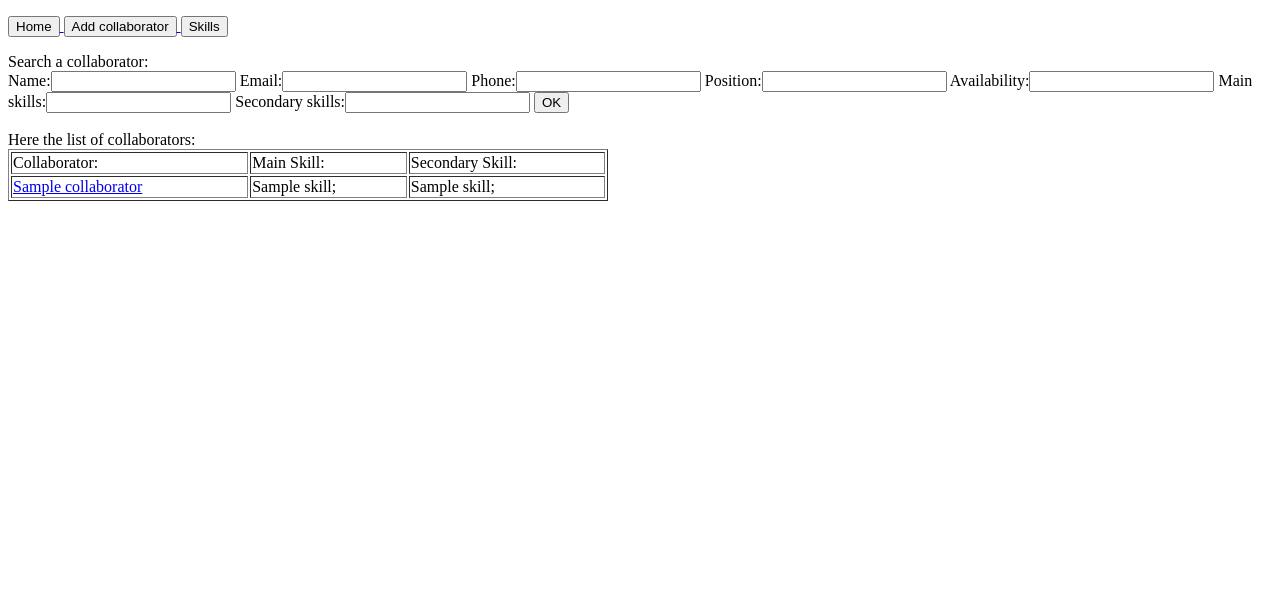
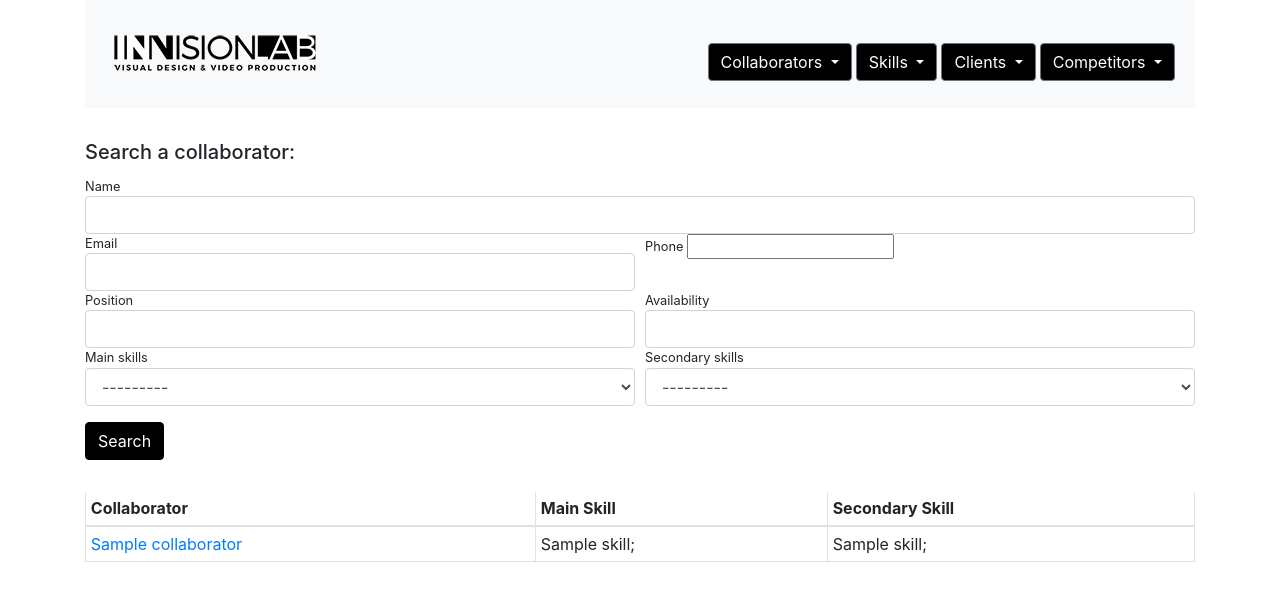
Before and after one commit to robertamangiapane/CRM-InVision-Lab, a Django app: page /collaborators in a window 1280 px wide. Shown: the top 601 px of the page. Run offline with Django 3.2, Linux system fonts and the light colour scheme; tables that the repository leaves empty hold one stand-in row (values such as "Sample post"); some libraries are stand-ins or nearby versions.

Commit message:
added bootstrap style homepage, collaborators index

```diff
--- a/app/crmInvisionLab/collaborator_form.py
+++ b/app/crmInvisionLab/collaborator_form.py
@@ -1,7 +1,7 @@
 from django import forms
 from phonenumber_field.formfields import PhoneNumberField
 
-from .models import Collaborator
+from .models import Collaborator, Skill
 
 
 class AddCollaboratorForm(forms.ModelForm):
@@ -18,10 +18,31 @@ class AddCollaboratorForm(forms.ModelForm):
 
 
 class SearchCollaboratorForm(forms.Form):
-    name = forms.CharField(max_length=200, required=False)
-    email = forms.EmailField(max_length=200, required=False)
-    phone = PhoneNumberField(max_length=200, required=False)
-    position = forms.CharField(max_length=200, required=False)
-    availability = forms.CharField(max_length=200, required=False)
-    main_skills = forms.CharField(max_length=200, required=False)
-    secondary_skills = forms.CharField(max_length=200, required=False)
+    name = forms.CharField(
+        max_length=200,
+        required=False,
+        widget=forms.TextInput(attrs={'class': 'form-control'}))
+    email = forms.EmailField(
+        max_length=200,
+        required=False,
+        widget=forms.TextInput(attrs={'class': 'form-control'}))
+    phone = PhoneNumberField(
+        max_length=200,
+        required=False,
+        widget=forms.TextInput(attrs={'class': 'form-control'}))
+    position = forms.CharField(
+        max_length=200,
+        required=False,
+        widget=forms.TextInput(attrs={'class': 'form-control'}))
+    availability = forms.CharField(
+        max_length=200,
+        required=False,
+        widget=forms.TextInput(attrs={'class': 'form-control'}))
+    main_skills = forms.ModelChoiceField(
+        queryset=Skill.objects.order_by("name"),
+        required=False,
+        widget=forms.Select(attrs={'class': 'form-control'}))
+    secondary_skills = forms.ModelChoiceField(
+        queryset=Skill.objects.order_by("name"),
+        required=False,
+        widget=forms.Select(attrs={'class': 'form-control'}))
--- a/app/crmInvisionLab/filtering_helpers.py
+++ b/app/crmInvisionLab/filtering_helpers.py
@@ -1,3 +1,6 @@
+# from django.db.models import Q
+
+
 def collaborator_filter(filters):
     real_filter = get_real_filter(filters)
     columns = get_columns_dict(real_filter)
@@ -20,7 +23,9 @@ def get_m_to_m_dict(filters):
     m_to_m_dict = {}
     for k, v in dict(filters).items():
         if k == "main_skills" or k == "secondary_skills":
-            m_to_m_dict[k + "__name__contains"] = v
+            if not isinstance(v, type(None)):
+
+                m_to_m_dict.update({k + "__name__contains" : v.name})
 
     return m_to_m_dict
 
@@ -31,3 +36,17 @@ def get_real_filter(filters):
         if filters[k] != "":
             real_filters[k] = v
     return real_filters
+
+
+# def collaborator_filter(filters):
+#     real_filter = get_real_filter(filters)
+#     params = ""
+#     for k, v in dict(real_filter).items():
+#         if k == "main_skills" or k == "secondary_skills" and not isinstance(v, type(None)):
+#             params += ("Q(" + k + "__name_contains = " + v.name + ") | ")
+#         else:
+#             params += ("Q( " + k + "__exact = " + v.name + ") | ")
+#
+#     # params += " Q( " + k + "__exact = " + v.name + ") |"
+#
+#     return params[0:-3]
--- a/app/crmInvisionLab/static/css/stylesheet.css
+++ b/app/crmInvisionLab/static/css/stylesheet.css
@@ -1,13 +1,19 @@
 .d-flex {
-float: right;
-margin-right: 70px;
-margin-top: 25px;
+    margin-top: 1em;
 
 }
 
-body {
-background: no-repeat;
-background-image: url("../images/InvisionLab-Logo.png");
+.logo-home {
+    width: 230px;
+    height: 92px;
+    background: no-repeat;
+    background-image: url("../images/InvisionLab-Logo.png");
+}
+
+.logo-home a {
+    display: block;
+    width: 100%;
+    height: 100%;
 }
 
 .btn-secondary {
@@ -15,3 +21,42 @@ background-image: url("../images/InvisionLab-Logo.png");
     background-color: black;
     border-color: #6c757d;
 }
+
+.content {
+    margin-top: 2em;
+}
+
+.table {
+    margin-top: 2em;
+}
+
+.table td, .table th{
+    border-top: none;
+    border-left: 1px solid #dee2e6;
+    border-right: 1px solid #dee2e6;
+    border-bottom: 1px solid #dee2e6;
+}
+
+.collaborator-name {
+    text-decoration: none;
+}
+
+.collaborator-search {
+    padding: 1em;
+    background-color: #D3D3D3;
+}
+
+.search-form {
+    margin-top: 1em;
+    font-size: 0.8em;
+}
+
+.search-form .form-group {
+    margin-bottom: 0rem;
+}
+
+.search-form .btn {
+    background-color: black;
+    border-color: black;
+    margin-top: 1em;
+}
--- a/app/crmInvisionLab/templates/base.html
+++ b/app/crmInvisionLab/templates/base.html
@@ -10,7 +10,11 @@
     <script src="{% static 'js/bootstrap.bundle.min.js' %}"></script>
 </head>
 <body>
-    {% block menu %}
+<div class="container">
+    <nav class="navbar navbar-light bg-light">
+    <div class="logo-home">
+        <a class="navbar-brand" href="/"></a>
+    </div>
     <div class="d-flex">
         <div class="dropdown mr-1">
             <button type="button" class="btn btn-secondary dropdown-toggle" id="dropdownMenuCollaborator" data-toggle="dropdown" aria-haspopup="true" aria-expanded="false">
@@ -38,10 +42,24 @@
             <div class="dropdown-menu" aria-labelledby="dropdownMenuClients">
                 <a class="dropdown-item" href="/clients">Clients</a>
                 <a class="dropdown-item" href="/clients/add/client">Add a client</a>
+                <a class="dropdown-item" href="#">Search a client</a>
+            </div>
+        </div>
+        <div class="dropdown mr-1">
+            <button type="button" class="btn btn-secondary dropdown-toggle" id="dropdownMenuCompetitors" data-toggle="dropdown" aria-haspopup="true" aria-expanded="false">
+                Competitors
+            </button>
+            <div class="dropdown-menu" aria-labelledby="dropdownMenuCompetitors">
+                <a class="dropdown-item" href="/competitors">Competitors</a>
+                <a class="dropdown-item" href="/competitors/add/competitor">Add a competitor</a>
+                <a class="dropdown-item" href="#">Search a competitor</a>
             </div>
         </div>
     </div>
-    {% endblock %}
-    {% block content %}{% endblock %}
+</nav>
+    <div class="content">
+        {% block content %}{% endblock %}
+    </div>
+    </div>
 </body>
 </html>
--- a/app/crmInvisionLab/templates/crmInvisionLab/collaborators_index.html
+++ b/app/crmInvisionLab/templates/crmInvisionLab/collaborators_index.html
@@ -1,38 +1,22 @@
-<!DOCTYPE html>
-<html lang="en">
-<head>
-    <meta charset="UTF-8">
-    <title>Index collaborator</title>
-</head>
-<body>
-<p>
-<a href="/">
-    <button>Home</button>
-</a>
-<a href="/collaborators/add/collaborator">
-    <button>Add collaborator</button>
-</a>
-<a href="/skills">
-    <button>Skills</button>
-</a></p>
-Search a collaborator:
-<form action="/collaborators" method="get">{% csrf_token %}
-    {{ search_form }}
-    <input type="submit" name="search" value="OK">
-</form>
-<br>
-Here the list of collaborators:
-<table border="1" width="600">
+{% extends "base.html" %}
+{% block title %}Collaborators{% endblock %}
+{% block content %}
+{% include "search.html" %}
+
+
+<table class="table table-sm">
+    <thead>
     <tr>
-        <td>Collaborator:</td>
-
-        <td>Main Skill:</td>
-        <td>Secondary Skill:</td>
+        <th scope="col">Collaborator</th>
+        <th scope="col">Main Skill</th>
+        <th scope="col">Secondary Skill</th>
     </tr>
+    </thead>
 {% for collaborator in collaborators %}
+    <tbody>
     <tr>
         <td>
-            <a href="collaborators/view/{{ collaborator.id }}">{{collaborator.name}}</a>
+            <a class="collaborator-name" href="collaborators/view/{{ collaborator.id }}">{{collaborator.name}}</a>
         </td>
         <td>
             {% for skill in collaborator.main_skills.all.values %}
@@ -45,7 +29,7 @@ Here the list of collaborators:
             {% endfor %}
         </td>
     </tr>
+    </tbody>
 {% endfor %}
 </table>
-</body>
-</html>
+{% endblock %}
--- /dev/null
+++ b/app/crmInvisionLab/templates/search.html
@@ -0,0 +1,43 @@
+
+<h5>Search a collaborator:</h5>
+<div class="search-form">
+<form action="/collaborators" method="get">{% csrf_token %}
+    <div class="form-row">
+        <div class="form-group col-md-12">
+            {{ search_form.name.label }}
+            {{ search_form.name }}
+        </div>
+    </div>
+    <div class="form-row">
+        <div class="form-group col-md-6">
+            {{ search_form.email.label }}
+            {{ search_form.email }}
+        </div>
+        <div class="form-group col-md-6">
+            {{ search_form.phone.label }}
+            {{ search_form.phone }}
+        </div>
+    </div>
+    <div class="form-row">
+        <div class="form-group col-md-6">
+            {{ search_form.position.label }}
+            {{ search_form.position }}
+        </div>
+        <div class="form-group col-md-6">
+            {{ search_form.availability.label }}
+            {{ search_form.availability }}
+        </div>
+    </div>
+    <div class="form-row">
+        <div class="form-group col-md-6">
+            {{ search_form.main_skills.label }}
+            {{ search_form.main_skills }}
+        </div>
+        <div class="form-group col-md-6">
+            {{ search_form.secondary_skills.label }}
+            {{ search_form.secondary_skills }}
+        </div>
+    </div>
+    <button class="btn btn-primary" type="submit" name="search">Search</button>
+</form>
+</div>
--- a/app/crmInvisionLab/views.py
+++ b/app/crmInvisionLab/views.py
@@ -15,9 +15,10 @@ def index(request):
 
 def collaborators_index(request):
     collaborators = Collaborator.objects.order_by("name")
+
     search_form = SearchCollaboratorForm(request.GET)
 
-    if search_form.is_valid():
+    if search_form.is_valid() and request.GET:
 
         sort_params = collaborator_filter(search_form.cleaned_data)
         collaborators = Collaborator.objects.filter(**sort_params)
```
Also changed, not shown: app/crmInvisionLab/tests/helpers.py (+7 -6 lines), app/crmInvisionLab/tests/test_feature_collaborators.py (+24 -23 lines), app/crmInvisionLab/tests/test_filtering.py (+8 -5 lines), README.md, 1 other file.
